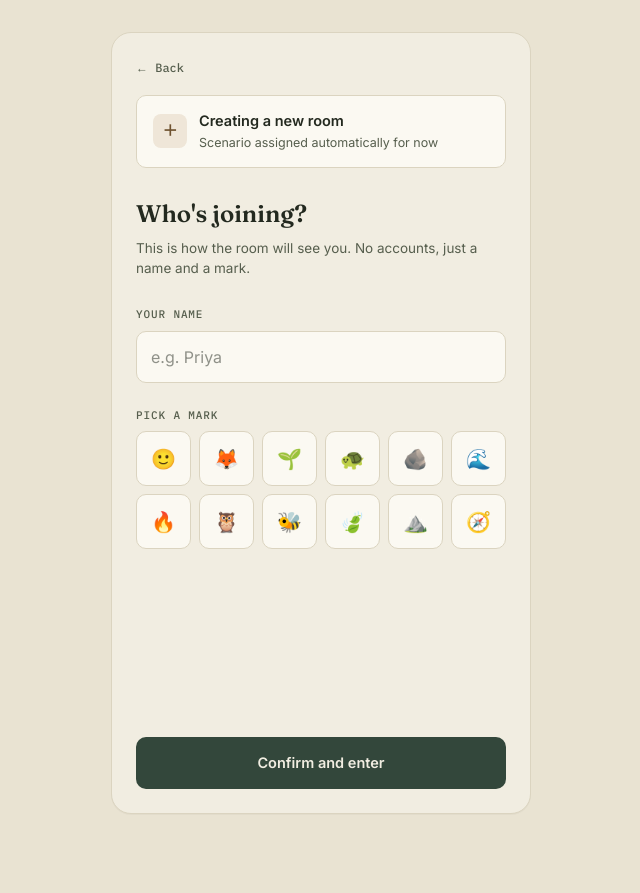
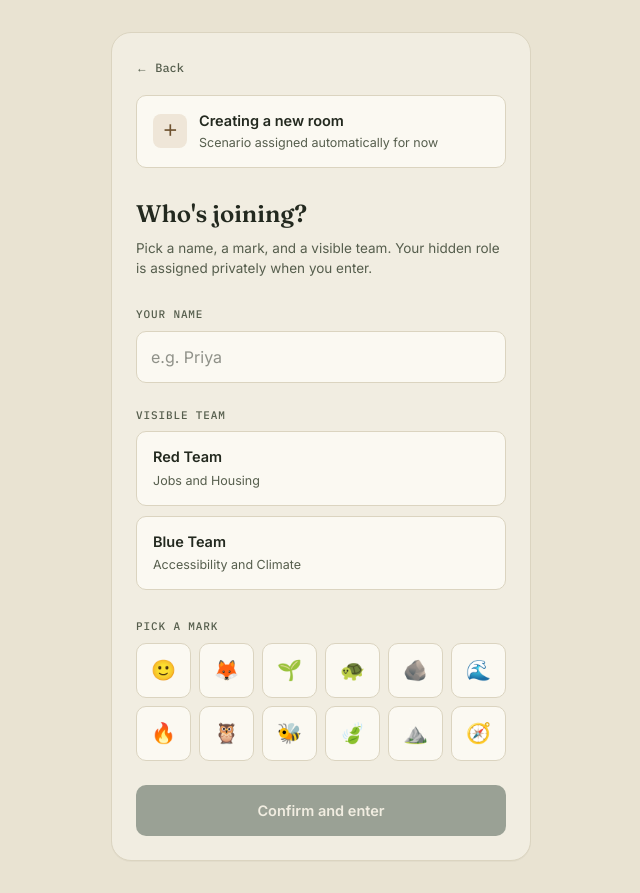
Before and after one commit to jr2chen/serious-game-web-starter, a Next.js app: page / in a window 1280 px wide. Both pictures are taken after a click on the button "Create room". Shown: the whole page, without its empty margins (319-959 px from the left). Before the commit the page ends 846 px from the top, so only its background shows below. Built offline with nearby package versions, Linux system fonts and the light colour scheme.

Commit message:
Epic 1 - Add team pick, hidden roles, and city categories (#1)
Players choose Red or Blue on join. The stage shows team goals, a mock-assigned hidden role, and five categories at zero. Adds docs/PLAN.md with locked V1 scoring.

```diff
--- a/app/globals.css
+++ b/app/globals.css
@@ -41,18 +41,16 @@ body {
 
 .device {
   width: 420px;
-  min-height: 780px;
   background: var(--paper);
   border-radius: 20px;
   border: 1px solid var(--line);
-  overflow: hidden;
+  overflow: visible;
   position: relative;
   box-shadow: 0 1px 0 rgba(0, 0, 0, 0.03);
 }
 
 .screen {
   display: none;
-  min-height: 780px;
   flex-direction: column;
 }
 
@@ -319,7 +317,7 @@ input.name-input:focus {
   display: grid;
   grid-template-columns: repeat(6, 1fr);
   gap: 8px;
-  margin-bottom: 32px;
+  margin-bottom: 24px;
 }
 
 .emoji-opt {
@@ -339,8 +337,161 @@ input.name-input:focus {
   background: var(--forest-line);
 }
 
+.team-picker {
+  display: flex;
+  flex-direction: column;
+  gap: 10px;
+  margin-bottom: 28px;
+}
+
+.team-opt {
+  display: flex;
+  flex-direction: column;
+  gap: 4px;
+  text-align: left;
+  padding: 14px 16px;
+  border-radius: 10px;
+  border: 1px solid var(--line);
+  background: var(--card);
+  cursor: pointer;
+  font-family: var(--font-body), system-ui, sans-serif;
+  color: inherit;
+}
+
+.team-opt-name {
+  font-weight: 600;
+  font-size: 14.5px;
+}
+
+.team-opt-goal {
+  font-size: 12.5px;
+  color: var(--ink-soft);
+}
+
+.team-opt-red.selected {
+  border-color: var(--rust);
+  background: #f6ebe4;
+}
+
+.team-opt-blue.selected {
+  border-color: #2c5570;
+  background: #e4eef5;
+}
+
+.btn-primary:disabled {
+  opacity: 0.45;
+  cursor: not-allowed;
+}
+
 .entry-footer {
   margin-top: auto;
+}
+
+.team-badge {
+  display: flex;
+  flex-direction: column;
+  gap: 2px;
+  border-radius: 10px;
+  padding: 12px 14px;
+  margin-bottom: 16px;
+  border: 1px solid var(--line);
+}
+
+.team-badge-red {
+  background: #f6ebe4;
+  border-color: #e0c4b4;
+}
+
+.team-badge-blue {
+  background: #e4eef5;
+  border-color: #c5d6e4;
+}
+
+.team-badge-name {
+  font-family: var(--font-display-face), serif;
+  font-weight: 600;
+  font-size: 16px;
+}
+
+.team-badge-goal {
+  font-size: 12.5px;
+  color: var(--ink-soft);
+}
+
+.role-card {
+  background: var(--card);
+  border: 1px dashed var(--clay-deep);
+  border-radius: 12px;
+  padding: 16px;
+  margin-bottom: 20px;
+}
+
+.role-eyebrow {
+  font-family: var(--font-mono-face), monospace;
+  font-size: 11px;
+  letter-spacing: 0.1em;
+  text-transform: uppercase;
+  color: var(--clay-deep);
+  margin: 0 0 8px;
+}
+
+.role-name {
+  font-family: var(--font-display-face), serif;
+  font-weight: 600;
+  font-size: 18px;
+  margin: 0 0 8px;
+}
+
+.role-desc {
+  font-size: 14px;
+  line-height: 1.5;
+  margin: 0 0 10px;
+}
+
+.role-rule {
+  font-size: 12.5px;
+  color: var(--ink-soft);
+  margin: 0;
+  line-height: 1.45;
+}
+
+.category-strip {
+  display: grid;
+  grid-template-columns: repeat(5, 1fr);
+  gap: 6px;
+  margin-bottom: 8px;
+}
+
+.category-chip {
+  background: var(--card);
+  border: 1px solid var(--line);
+  border-radius: 8px;
+  padding: 8px 4px;
+  text-align: center;
+}
+
+.category-name {
+  display: block;
+  font-family: var(--font-mono-face), monospace;
+  font-size: 9px;
+  letter-spacing: 0.04em;
+  text-transform: uppercase;
+  color: var(--ink-soft);
+  margin-bottom: 4px;
+}
+
+.category-value {
+  display: block;
+  font-family: var(--font-display-face), serif;
+  font-weight: 600;
+  font-size: 16px;
+}
+
+.category-note {
+  font-size: 11.5px;
+  color: var(--ink-soft);
+  margin: 0 0 22px;
+  line-height: 1.4;
 }
 
 .stage-header {
@@ -467,7 +618,7 @@ h2.scenario-title {
     border: none;
   }
 
-  .screen {
+  .screen.active {
     min-height: 100dvh;
   }
 }
--- a/components/CommonsApp.tsx
+++ b/components/CommonsApp.tsx
@@ -1,8 +1,23 @@
 "use client";
 
 import { useEffect, useState } from "react";
-import { createRoom, getScenario, listRooms } from "@/lib/mock/api";
-import { EMOJI_OPTIONS, type Room, type Scenario } from "@/lib/mock/data";
+import {
+  assignHiddenRole,
+  createRoom,
+  getCategoryTotals,
+  getScenario,
+  listRooms,
+} from "@/lib/mock/api";
+import {
+  CATEGORIES,
+  EMOJI_OPTIONS,
+  TEAMS,
+  type CategoryTotals,
+  type HiddenRole,
+  type Room,
+  type Scenario,
+  type TeamId,
+} from "@/lib/mock/data";
 
 type Screen = "main" | "entry" | "stage";
 
@@ -15,6 +30,10 @@ const TAG_CLASS: Record<Room["tag"], string> = {
   land: "tag-land",
 };
 
+function conditionLabel(condition: HiddenRole["score_condition"]): string {
+  return condition === "positive" ? "ends above 0" : "ends at 0 or below";
+}
+
 export default function CommonsApp() {
   const [screen, setScreen] = useState<Screen>("main");
   const [rooms, setRooms] = useState<Room[]>([]);
@@ -22,8 +41,11 @@ export default function CommonsApp() {
   const [selectedRoom, setSelectedRoom] = useState<Room | null>(null);
   const [name, setName] = useState("");
   const [emoji, setEmoji] = useState<string | null>(null);
+  const [team, setTeam] = useState<TeamId | null>(null);
   const [scenario, setScenario] = useState<Scenario | null>(null);
   const [roomLabel, setRoomLabel] = useState("");
+  const [hiddenRole, setHiddenRole] = useState<HiddenRole | null>(null);
+  const [categories, setCategories] = useState<CategoryTotals | null>(null);
 
   useEffect(() => {
     void listRooms().then(setRooms);
@@ -35,8 +57,11 @@ export default function CommonsApp() {
     setSelectedRoom(null);
     setName("");
     setEmoji(null);
+    setTeam(null);
     setScenario(null);
     setRoomLabel("");
+    setHiddenRole(null);
+    setCategories(null);
   }
 
   function startJoin(room: Room) {
@@ -44,6 +69,7 @@ export default function CommonsApp() {
     setSelectedRoom(room);
     setName("");
     setEmoji(null);
+    setTeam(null);
     setScreen("entry");
   }
 
@@ -53,21 +79,32 @@ export default function CommonsApp() {
     setSelectedRoom(room);
     setName("");
     setEmoji(null);
+    setTeam(null);
     setScreen("entry");
   }
 
   async function confirmEntry() {
+    if (!team) return;
+
     const displayName = name.trim() || "Player";
     const mark = emoji ?? "🙂";
     const room = selectedRoom;
-    const nextScenario = await getScenario(room?.id);
+    const [nextScenario, role, totals] = await Promise.all([
+      getScenario(room?.id),
+      assignHiddenRole(team),
+      getCategoryTotals(),
+    ]);
 
     setName(displayName);
     setEmoji(mark);
     setScenario(nextScenario);
+    setHiddenRole(role);
+    setCategories(totals);
     setRoomLabel(entryMode === "create" ? "New room" : (room?.name ?? "Room"));
     setScreen("stage");
   }
+
+  const teamInfo = team ? TEAMS[team] : null;
 
   return (
     <div className="device">
@@ -171,8 +208,8 @@ export default function CommonsApp() {
           <div className="entry-body">
             <h2 className="entry-title">Who&apos;s joining?</h2>
             <p className="entry-sub">
-              This is how the room will see you. No accounts, just a name and a
-              mark.
+              Pick a name, a mark, and a visible team. Your hidden role is
+              assigned privately when you enter.
             </p>
 
             <label className="field-label" htmlFor="name-input">
@@ -187,6 +224,21 @@ export default function CommonsApp() {
               value={name}
               onChange={(e) => setName(e.target.value)}
             />
+
+            <label className="field-label">Visible team</label>
+            <div className="team-picker">
+              {(["red", "blue"] as const).map((id) => (
+                <button
+                  key={id}
+                  type="button"
+                  className={`team-opt team-opt-${id}${team === id ? " selected" : ""}`}
+                  onClick={() => setTeam(id)}
+                >
+                  <span className="team-opt-name">{TEAMS[id].name}</span>
+                  <span className="team-opt-goal">{TEAMS[id].goalLabel}</span>
+                </button>
+              ))}
+            </div>
 
             <label className="field-label">Pick a mark</label>
             <div className="emoji-grid">
@@ -206,6 +258,7 @@ export default function CommonsApp() {
               <button
                 type="button"
                 className="btn btn-primary"
+                disabled={!team}
                 onClick={() => void confirmEntry()}
               >
                 Confirm and enter
@@ -215,7 +268,7 @@ export default function CommonsApp() {
         </div>
       )}
 
-      {screen === "stage" && scenario && (
+      {screen === "stage" && scenario && teamInfo && hiddenRole && categories && (
         <div className="screen active">
           <div className="stage-header">
             <div className="player-chip">
@@ -225,6 +278,41 @@ export default function CommonsApp() {
             <div className="room-pill">{roomLabel}</div>
           </div>
           <div className="stage-body">
+            <div className={`team-badge team-badge-${teamInfo.id}`}>
+              <span className="team-badge-name">{teamInfo.name}</span>
+              <span className="team-badge-goal">
+                Promotes {teamInfo.goalLabel}
+              </span>
+            </div>
+
+            <div className="role-card">
+              <p className="role-eyebrow">Private · hidden role</p>
+              <h3 className="role-name">{hiddenRole.role_name}</h3>
+              <p className="role-desc">{hiddenRole.description}</p>
+              <p className="role-rule">
+                You score 1 point at end of game if{" "}
+                <strong>{hiddenRole.target_category}</strong>{" "}
+                {conditionLabel(hiddenRole.score_condition)}.
+              </p>
+            </div>
+
+            <p className="section-label">City categories</p>
+            <div className="category-strip">
+              {CATEGORIES.map((cat) => (
+                <div key={cat.id} className="category-chip" title={cat.blurb}>
+                  <span className="category-name">{cat.name}</span>
+                  <span className="category-value">
+                    {categories[cat.id] > 0 ? "+" : ""}
+                    {categories[cat.id]}
+                  </span>
+                </div>
+              ))}
+            </div>
+            <p className="category-note">
+              Red score = Jobs + Housing · Blue score = Accessibility + Climate
+              · Cost is shared
+            </p>
+
             <p className="stage-eyebrow">{scenario.eyebrow}</p>
             <h2 className="scenario-title">{scenario.title}</h2>
             <div className="scenario-meta">
@@ -242,7 +330,7 @@ export default function CommonsApp() {
           </div>
           <div className="stage-footer">
             <p className="footer-note">
-              Voting and resource tools arrive in the next increment.
+              Team proposals and judging arrive in later increments.
             </p>
             <button type="button" className="btn btn-secondary" onClick={goMain}>
               Leave room
--- a/lib/mock/data.ts
+++ b/lib/mock/data.ts
@@ -13,6 +13,130 @@ export type Scenario = {
   tags: string[];
   paragraphs: string[];
 };
+
+export type TeamId = "red" | "blue";
+
+export type CategoryId =
+  | "jobs"
+  | "housing"
+  | "accessibility"
+  | "climate"
+  | "cost";
+
+export type ScoreCondition = "positive" | "non_positive";
+
+export type Team = {
+  id: TeamId;
+  name: string;
+  goalCategories: CategoryId[];
+  goalLabel: string;
+};
+
+export type Category = {
+  id: CategoryId;
+  name: string;
+  blurb: string;
+};
+
+export type HiddenRole = {
+  role_id: string;
+  role_name: string;
+  description: string;
+  target_category: CategoryId;
+  score_condition: ScoreCondition;
+};
+
+export type CategoryTotals = Record<CategoryId, number>;
+
+export const TEAMS: Record<TeamId, Team> = {
+  red: {
+    id: "red",
+    name: "Red Team",
+    goalCategories: ["jobs", "housing"],
+    goalLabel: "Jobs and Housing",
+  },
+  blue: {
+    id: "blue",
+    name: "Blue Team",
+    goalCategories: ["accessibility", "climate"],
+    goalLabel: "Accessibility and Climate",
+  },
+};
+
+export const CATEGORIES: Category[] = [
+  {
+    id: "jobs",
+    name: "Jobs",
+    blurb: "Employment, apprenticeships, economic activity",
+  },
+  {
+    id: "housing",
+    name: "Housing",
+    blurb: "Supply, affordability, displacement",
+  },
+  {
+    id: "accessibility",
+    name: "Accessibility",
+    blurb: "Access for disabled, older, and underserved residents",
+  },
+  {
+    id: "climate",
+    name: "Climate",
+    blurb: "Emissions, green space, climate resilience",
+  },
+  {
+    id: "cost",
+    name: "Cost",
+    blurb: "Cost to the city (+ costs more, − saves money)",
+  },
+];
+
+export const INITIAL_CATEGORY_TOTALS: CategoryTotals = {
+  jobs: 0,
+  housing: 0,
+  accessibility: 0,
+  climate: 0,
+  cost: 0,
+};
+
+/** Locked V1 hidden roles — later loaded from roles.csv */
+export const MOCK_ROLES: HiddenRole[] = [
+  {
+    role_id: "labour",
+    role_name: "Labour Representative",
+    description: "You want the city to create more jobs.",
+    target_category: "jobs",
+    score_condition: "positive",
+  },
+  {
+    role_id: "housing",
+    role_name: "Housing Advocate",
+    description: "You want the city to improve housing supply and affordability.",
+    target_category: "housing",
+    score_condition: "positive",
+  },
+  {
+    role_id: "accessibility",
+    role_name: "Accessibility Advocate",
+    description: "You want the city to become more accessible.",
+    target_category: "accessibility",
+    score_condition: "positive",
+  },
+  {
+    role_id: "environment",
+    role_name: "Environmental Advocate",
+    description: "You want the city to improve its climate outcomes.",
+    target_category: "climate",
+    score_condition: "positive",
+  },
+  {
+    role_id: "fiscal",
+    role_name: "Fiscal Watchdog",
+    description: "You want the city to avoid increasing costs.",
+    target_category: "cost",
+    score_condition: "non_positive",
+  },
+];
 
 export const MOCK_ROOMS: Room[] = [
   {
```
Also changed, not shown: lib/mock/api.ts (+22 -2 lines), 6 other files (tests, documents, lock files or other folders).
